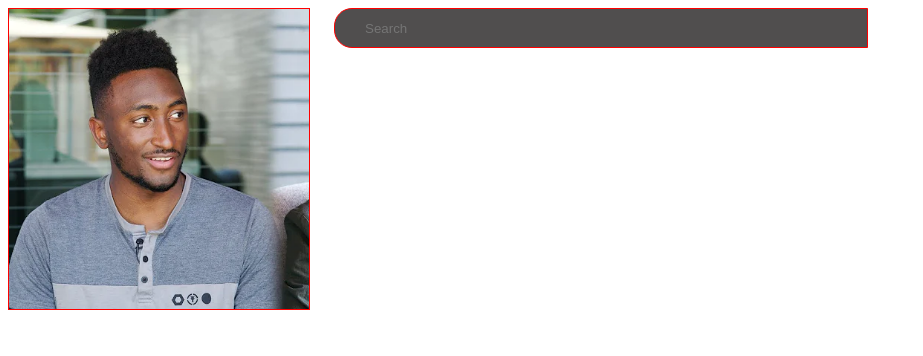
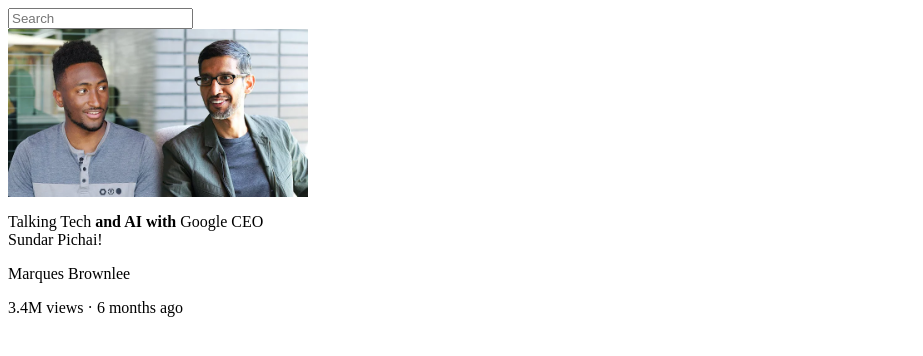
Before and after one commit to heangkorn/HTML, a plain HTML site: page youtube.html in a window 1280 px wide. Shown: the whole page, without its empty margins (0-923 px from the left). Drawn offline with Linux system fonts and the light colour scheme.

Commit message:
CSS Display Property

```diff
--- a/youtube.html
+++ b/youtube.html
@@ -1,55 +1,35 @@
 <!DOCTYPE html>
 <html>
   <head>
+    <title>YouTube.com Clone</title>
     <style>
-    .thumbnail{
+      .thumbnail {
         width: 300px;
-      height: 300px;
-      object-fit:cover ;
-      object-position: left;
-      border-width: 1px;
-      border-style: groove;
-      border-color: red;
+        display: block;
+      }
 
-    }
       .search-bar {
-      background-color: rgb(80, 78, 78);
-
-
-      color: grey;
-      height: 36px;
-      width: 500px;
-
-      border-top-left-radius: 18px;
-      border-bottom-left-radius: 18px;
-      cursor: pointer;
-      transition: opacity 0.15s;
-      margin-left: 20px;
-      vertical-align: top;
-      border-color: red;
-      border-style: solid;
-      border-width: 1px;
-
-      padding-left: 30px;
 
       }
 
-
-    .search-bar:focus{
-     border-color: blue !important;
-     width: 550px;
-      padding-left: 80px;
-      background: url(https://th.bing.com/th/id/OIP.RF8hdNm5eOnLDpG_GSu5NwHaHN?w=199&h=194&c=7&r=0&o=5&dpr=1.5&pid=1.7) left no-repeat;
-      background-size: contain;
-      background-position-x: 5px;
-      background-color: rgb(80, 78, 78);
+      .video-title {
+        width: 300px;
       }
-
     </style>
   </head>
   <body>
-  <img class="thumbnail" src="thumbnails/thumbnail-1.webp" />
-  <input class="search-bar" type="text" placeholder="Search"/>
+    <input class="search-bar" type="text" placeholder="Search">
+    <img class="thumbnail" src="thumbnails/thumbnail-1.webp">
 
+
+    <p class="video-title">
+      Talking Tech <strong>and AI with</strong> Google CEO Sundar Pichai!
+    </p>
+    <p class="video-author">
+      Marques Brownlee
+    </p>
+    <p class="video-stats">
+      3.4M views &#183; 6 months ago
+    </p>
   </body>
 </html>
```
Lines whose indentation alone changed are shown as unchanged.
